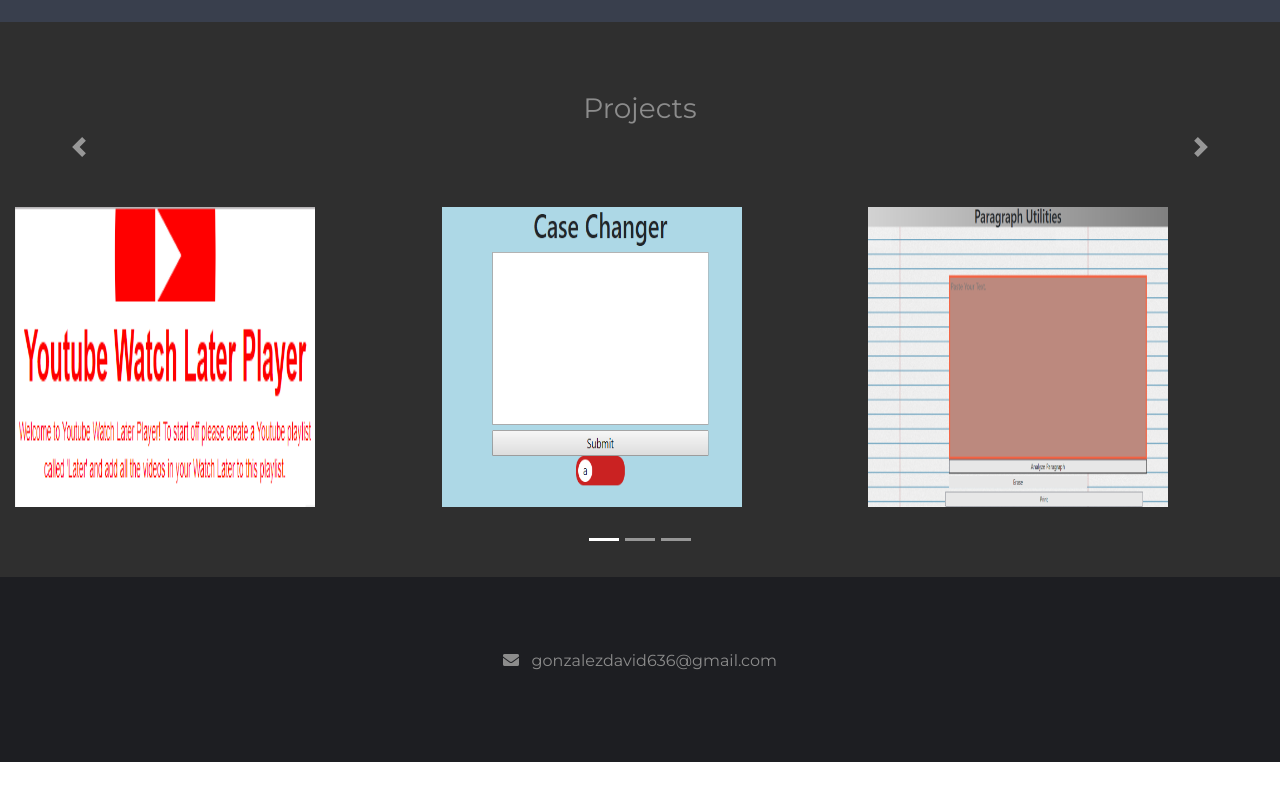
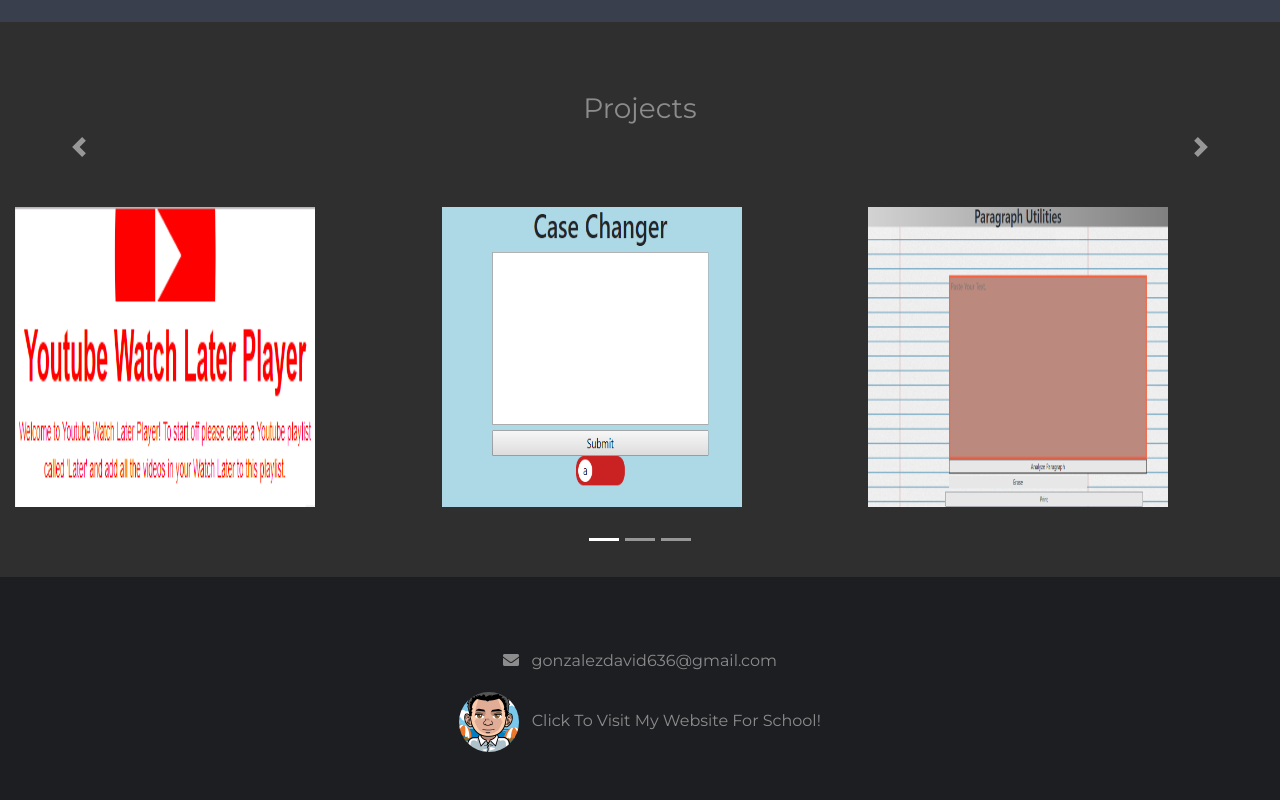
Before and after one commit to DavidG636/davidg636.github.io, a plain HTML site: page index.html in a window 1280 px wide. Shown: the part 1025-1825 px from the top of the page. Before the commit the page ends 1787 px from the top, so only its background shows below. Drawn offline with nearby package versions, Linux system fonts and the light colour scheme.

Commit message:
Add school website link

```diff
--- a/index.html
+++ b/index.html
@@ -223,6 +223,7 @@
 
   <footer class="container-fluid bg-4 text-center">
     <p><i class="fas fa-envelope"></i> &nbsp; <span class='email'>gonzalezdavid636@gmail.com</span></p>
+    <p> <img src="images/otherAccountProfilePic.png" alt="Other Profile Picture" class='otherAccountProfilePic'> &nbsp; <a class='otherGithubLink' target='_blank' href="https://davidg1739.github.io/">Click To Visit My Website For School!</a> </p>
   </footer>
 
 </body>
--- a/styles.css
+++ b/styles.css
@@ -168,7 +168,6 @@ p {
   text-align: center;
   border-radius: 6px;
   padding: 5px 0;
-  /* Position the tooltip */
   position: absolute;
   z-index: 1;
 }
@@ -191,3 +190,11 @@ p {
   text-decoration: underline;
   cursor: default;
 }
+
+.otherAccountProfilePic {
+  border-radius: 100%;
+}
+
+.otherGithubLink, .otherGithubLink:hover {
+  color: #8c8c8c;
+}
```
Also changed, not shown: images/otherAccountProfilePic.png (added).
